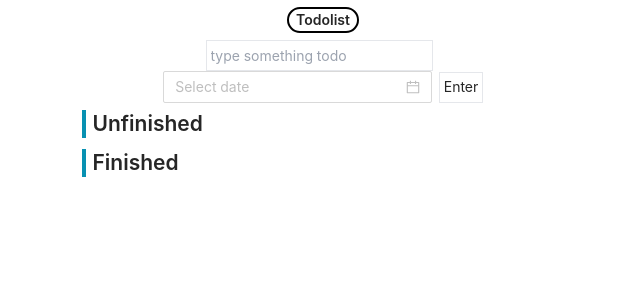
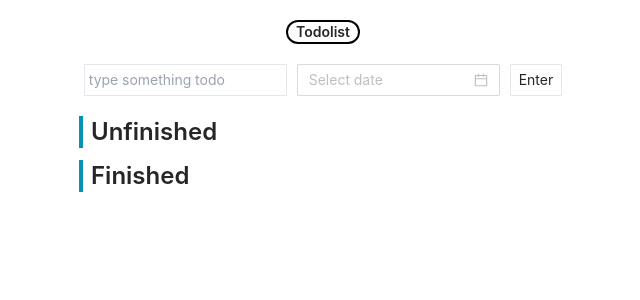
Before and after one commit to NhOuOiB/mike_web, a React (Create React App) app: page / in a window 1280 px wide. Shown: the top 300 px of the page, without its empty margins (317-957 px from the left). Built offline with nearby package versions, Linux system fonts and the light colour scheme.

Commit message:
[fix] addTodo bug todo css

```diff
--- a/src/components/Todo.js
+++ b/src/components/Todo.js
@@ -2,9 +2,8 @@ import React, { useEffect, useState } from 'react'
 import { Draggable } from 'react-beautiful-dnd'
 import { IoIosCloseCircleOutline } from 'react-icons/io'
 import { FiEdit2 } from 'react-icons/fi'
-import { Col, Row, Statistic } from 'antd'
+import { Row, Statistic } from 'antd'
 const { Countdown } = Statistic
-const deadline = Date.now() + 1000 * 60 * 60 * 12
 const Todo = ({
   v,
   i,
@@ -25,18 +24,14 @@ const Todo = ({
     if (v.deadline - now <= 1000 * 60 * 60 * 12) setClose(true)
     if (v.deadline - now <= 1000 * 60 * 60 * 24) setDay(true)
   }, [now, v.deadline, close, day])
-  console.log(day)
   return (
     <Draggable draggableId={`${v.id}`} index={i} key={v.id}>
       {(provided) => (
         <div
           className={`border rounded p-1 my-2 hover:border-cyan-600 hover:text-cyan-600 active:border-cyan-600 active:text-cyan-600 ${
-            v.deadline !== '' && v.deadline !== null ? 'border-slate-500' : ''
-          } ${
-            v.deadline !== '' &&
-            close &&
-            v.deadline !== null &&
-            'border-red-500'
+            v.deadline ? 'border-slate-500' : ''
+          } ${v.deadline && close && 'border-red-500'} ${
+            v.deadline && v.deadline - now < 0 && 'border-red-900 text-red-900'
           }`}
           ref={provided.innerRef}
           {...provided.draggableProps}
@@ -45,22 +40,25 @@ const Todo = ({
             editTodoHandler(v.id)
           }}
         >
-          <div className="grid grid-cols-3">
+          <div className="grid grid-cols-3 sm:gap-1 gap-2 ">
             <div className="h-fit">
-              {v.deadline !== '' && v.deadline !== null ? (
+              {v.deadline ? (
+                <>
+                  {v.deadline - now > 0 ? (
                     <>
                       {hover ? (
-                    <div className="opacity-100 transition duration-500">
+                        <div className="opacity-100 transition duration-500 ">
                           <Row>
                             <Countdown
                               value={v.deadline}
                               valueStyle={{
-                            fontSize: 0,
+                                textAlign: 'start',
+                                minWidth: 136,
+                                fontSize: 14,
                                 color: close ? 'red' : '',
                               }}
-                          className="hover:text-cyan-600"
                               format={
-                            day ? ' H 時 m 分 s 秒' : 'D 天 H 時 m 分 s 秒'
+                                day ? 'H 時 m 分 s 秒' : 'D 天 H 時 m 分 s 秒'
                               }
                             />
                           </Row>
@@ -71,12 +69,13 @@ const Todo = ({
                             <Countdown
                               value={v.deadline}
                               valueStyle={{
-                            fontSize: 0,
+                                textAlign: 'start',
+                                minWidth: 136,
+                                fontSize: 14,
                                 color: close ? 'red' : '',
                               }}
-                          className="hover:text-cyan-600"
                               format={
-                            day ? ' H 時 m 分 s 秒' : 'D 天 H 時 m 分 s 秒'
+                                day ? 'H 時 m 分 s 秒' : 'D 天 H 時 m 分 s 秒'
                               }
                             />
                           </Row>
@@ -84,13 +83,18 @@ const Todo = ({
                       )}
                     </>
                   ) : (
+                    <div className="text-start text-red-800 ">已超時</div>
+                  )}
+                </>
+              ) : (
                 ''
               )}
             </div>
+            <div className="flex justify-center items-center">
               {editList.includes(v.id) ? (
                 <input
                   type="text"
-                className="border focus:outline-none focus:border-cyan-600 px-1 text-[#000] text-center "
+                  className="border focus:outline-none focus:border-cyan-600 px-1 text-[#000] text-center w-full"
                   onChange={(e) => setEdit(e.target.value)}
                   onKeyDown={(e) => {
                     if (e.key === 'Enter' && edit.trim()) {
@@ -111,6 +115,7 @@ const Todo = ({
               ) : (
                 <p className="my-0">{v.content}</p>
               )}
+            </div>
             <div className="flex gap-1 justify-end items-center">
               <div
                 className="cursor-pointer"
--- a/src/components/Todolist.js
+++ b/src/components/Todolist.js
@@ -24,11 +24,11 @@ const Todolist = () => {
   // add todo
   const addTodoHandler = () => {
     if (newTodo === '') return
-    if (deadline - now <= 0) return
-    let todo = { id: uuidv4(), content: newTodo, deadline: deadline }
+    if (deadline && deadline - now <= 0) return
+    let todo = { id: uuidv4(), content: newTodo, deadline }
     let newTodoList = [...todoList, todo]
     setNewTodo('')
-    setDeadline('')
+    // setDeadline('')
     setTodoList(newTodoList)
     localStorage.setItem('todo', JSON.stringify(newTodoList))
   }
@@ -94,14 +94,14 @@ const Todolist = () => {
   }
   return (
     <DragDropContext onDragEnd={onDragEnd}>
-      <div className=" max-w-xl mx-auto">
-        <div className=" border-2 px-2 rounded-2xl border-black font-semibold my-2 w-fit mx-auto">
+      <div className=" max-w-lg mx-auto text-sm pt-5">
+        <div className=" border-2 px-2 rounded-2xl border-black font-semibold mb-5 w-fit mx-auto">
           Todolist
         </div>
-        <div className="">
+        <div className="mx-3 my-5 flex justify-around sm:gap-0 gap-1">
           <input
             type="text"
-            className="border focus:outline-none p-1 focus:border-cyan-600 mr-2"
+            className="border focus:outline-none p-1 focus:border-cyan-600 w-5/12"
             placeholder="type something todo"
             value={newTodo}
             maxLength={20}
@@ -112,17 +112,16 @@ const Todolist = () => {
               if (e.key === 'Enter') addTodoHandler()
             }}
           />
-          <Space direction="vertical" className="mr-2">
+          <Space direction="vertical" className="w-5/12">
             <DatePicker
               showTime
               onChange={(d, dateStrings) => {
                 setDeadline(new Date(dateStrings).getTime())
-                console.log(d)
               }}
             />
           </Space>
           <button
-            className="border p-1 hover:border-cyan-600 hover:text-cyan-600"
+            className="border py-1 px-2 hover:border-cyan-600 hover:text-cyan-600 w-auto"
             onClick={addTodoHandler}
           >
             Enter
@@ -131,7 +130,7 @@ const Todolist = () => {
         <Droppable droppableId="todo">
           {(provided) => (
             <div
-              className="my-2 mx-3 "
+              className="my-3 mx-3 "
               ref={provided.innerRef}
               {...provided.droppableProps}
               onMouseOver={() => {
@@ -167,7 +166,7 @@ const Todolist = () => {
         <Droppable droppableId="fin">
           {(provided) => (
             <div
-              className="my-2 mx-3 h-64"
+              className="my-3 mx-3 h-64"
               ref={provided.innerRef}
               {...provided.droppableProps}
             >
--- a/src/index.css
+++ b/src/index.css
@@ -6,5 +6,5 @@
   margin: 0;
   padding: 0;
   box-sizing: border-box;
-  font-size: 14px;
+  /* font-size: 14px; */
 }
```
Lines whose indentation alone changed are shown as unchanged.
